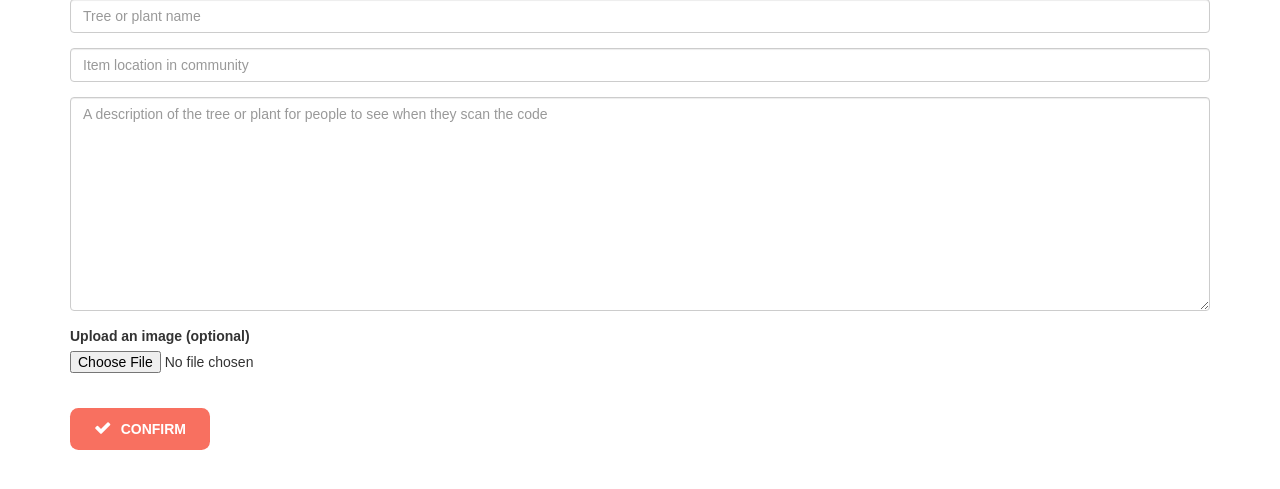
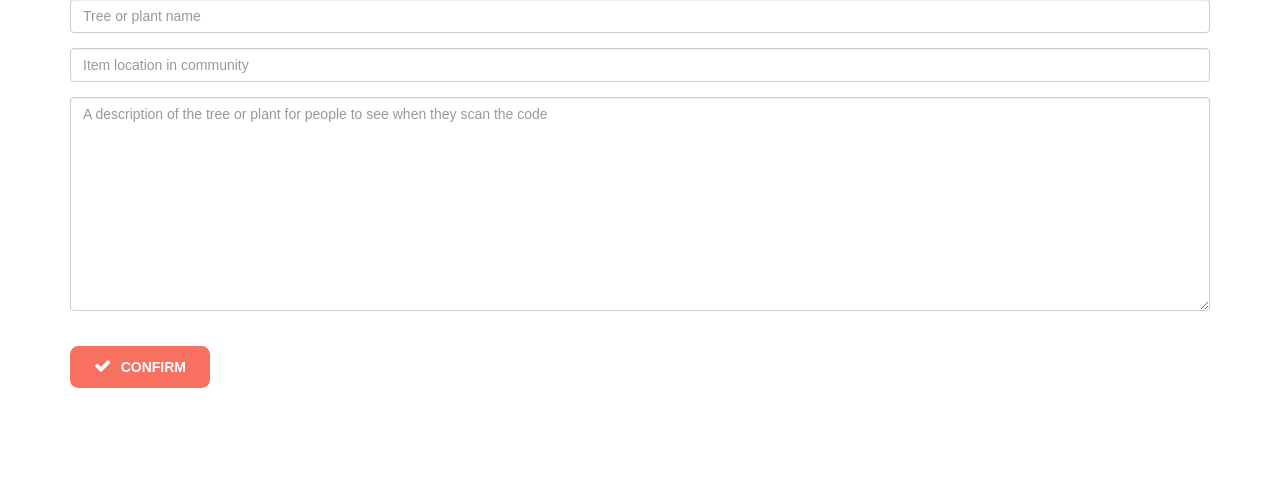
Before and after one commit to ArjunS07/greenqode, a Django app: page /additem in a window 1280 px wide. Shown: the part 141-630 px from the top of the page. Run offline with Django 4.2, Linux system fonts and the light colour scheme; the visitor is signed in with stand-in values (Sample User, id 1); some libraries are stand-ins or nearby versions.

Commit message:
remove image functionality

```diff
--- a/main/forms.py
+++ b/main/forms.py
@@ -10,7 +10,6 @@ class ItemForm(ModelForm):
             'name': '',
             'location' : '',
             'description': '',
-            'image': 'Upload an image (optional)'
         }
         # placeholders = {
         #     'name': ,
@@ -18,7 +17,7 @@ class ItemForm(ModelForm):
         #     'description': 'A description for people to see',
         #     'image': ''
         # }
-        fields = ['name', 'location', 'description', 'image']
+        fields = ['name', 'location', 'description']
         # widgets = {
 
         #     'name': forms.TextInput(attrs={
@@ -42,7 +41,6 @@ class ItemForm(ModelForm):
             'name': forms.TextInput(attrs={'class': 'form-control', 'placeholder' : 'Tree or plant name'}),
             'location': forms.TextInput(attrs={'class': 'form-control', 'placeholder': 'Item location in community'}),
             'description': forms.Textarea(attrs={'class': 'form-control', 'placeholder': 'A description of the tree or plant for people to see when they scan the code'}),
-            'image': forms.ClearableFileInput(attrs={'class': 'image-upload-btn', 'id': 'img-upload'}),
         }
 
 #     name = forms.CharField(max_length=40, widget = forms.TextInput(attrs={
--- a/main/models.py
+++ b/main/models.py
@@ -30,8 +30,8 @@ class CommunityItem(models.Model):
     description = models.TextField()
     location = models.CharField(max_length=100)
 
-    image = models.ImageField(upload_to="item_images/", default="", null=True, blank = True)
-    hasImage = models.BooleanField(default = False)
+    # image = models.ImageField(upload_to="item_images/", default="", null=True, blank = True)
+    # hasImage = models.BooleanField(default = False)
 
 
     item_id = models.CharField(
@@ -49,9 +49,9 @@ class CommunityItem(models.Model):
             self.item_id = self.name.replace(
                 " ", "").lower() + uuidToAppend
 
-        if self.image:
-            self.hasImage = True
-        else:
-            self.hasImage = False
+        # if self.image:
+        #     self.hasImage = True
+        # else:
+        #     self.hasImage = False
 
         super().save(*args, **kwargs)
--- a/main/views.py
+++ b/main/views.py
@@ -111,21 +111,11 @@ def addCommunityItem(response):
 
             currentCommunity = getCommunityFromAuthUser(response)
 
-
-            if data['image']:
-                image = data['image']
-
-                newItem = CommunityItem(community = currentCommunity, name = name, description = description, location = location, image = image)
-                print(image)
-                print(newItem)
-                newItem.save()
-            else:
-                newItem = CommunityItem(community = currentCommunity, name = name, description = description, location = location)
-                newItem.save()
+            newItem = CommunityItem(community = currentCommunity, name = name, description = description, location = location)
+            newItem.save()
 
 
 
-            # TODO: Fix the redirect once the auth in the community part has been handled
             return HttpResponseRedirect('/communitycollection')
     else:
         form = ItemForm()
@@ -152,8 +142,8 @@ def editCommunityItem(request, communityItemID):
             itemToEdit.location = data['location']
             itemToEdit.description = data['description']
 
-            if data['image']:
-                itemToEdit.image = data['image']
+            # if data['image']:
+            #     itemToEdit.image = data['image']
             return redirect('/communitycollection')
 
     else:
@@ -179,14 +169,13 @@ def viewCommunityAsGuest(request, communityNameID):
     items = CommunityItem.objects.filter(community=communityFromId)
 
     items_with_links = []
-    itemlinks = []
     for item in items:
         new_item = {
             'name': item.name,
             'linktodetail': SITE_ROOT_URL + "viewitem/" + item.item_id
         }
-        if item.hasimage:
-            new_item['image_url'] = item.image_url
+        # if item.hasImage:
+        #     new_item['image_url'] = item.image_url
 
         items_with_links.append(new_item)
 
--- a/templates/communityCollection.html
+++ b/templates/communityCollection.html
@@ -1,4 +1,4 @@
-<!-- templates/registration/login.html -->
+  <!-- templates/registration/login.html -->
 
 
 {% extends 'base.html' %}
--- a/templates/viewCommunityAsGuest.html
+++ b/templates/viewCommunityAsGuest.html
@@ -40,18 +40,14 @@
       {% for i in range() item in communityItems%}
 
 
-        <div class="col-md-2 col-sm-6 col-xs-12 card-wrapper">
+        <div class="col-md-2 col-sm-4 col-xs-8 card-wrapper">
           <div class=" community-guest-item-card">
 
             {% load static %}
 
-            {% if item.hasImage == True %}
-              <img class="guest-card-img-top" src="{{ item.image.url }}">
 
-            {% else %}
             <img class="guest-card-img-top" src="{% static 'images/tree-with-qr-code-placeholder.svg' %}">
 
-            {% endif %}
 
 
 
```
Also changed, not shown: templates/viewItem.html (+0 -14 lines).
